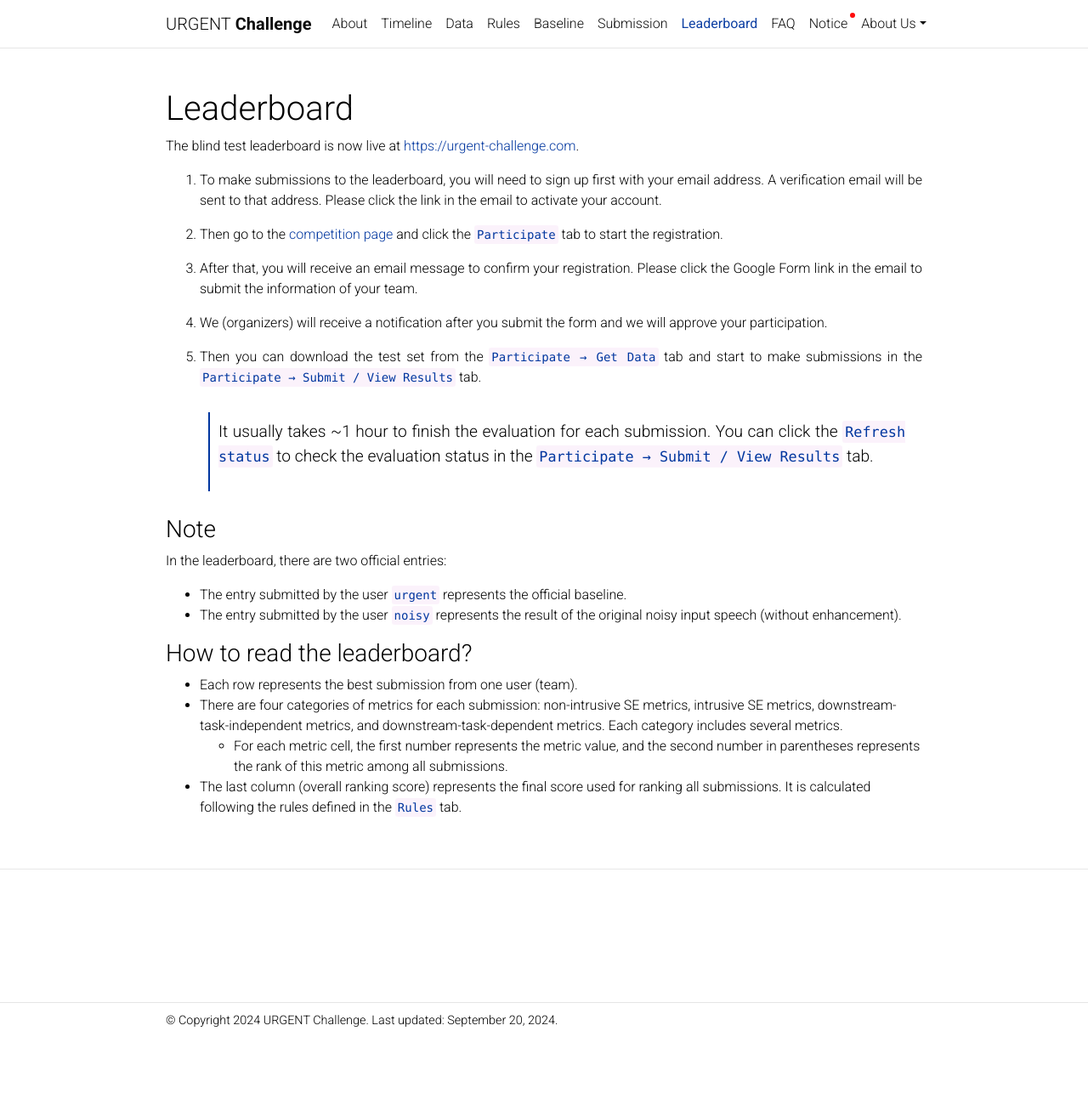
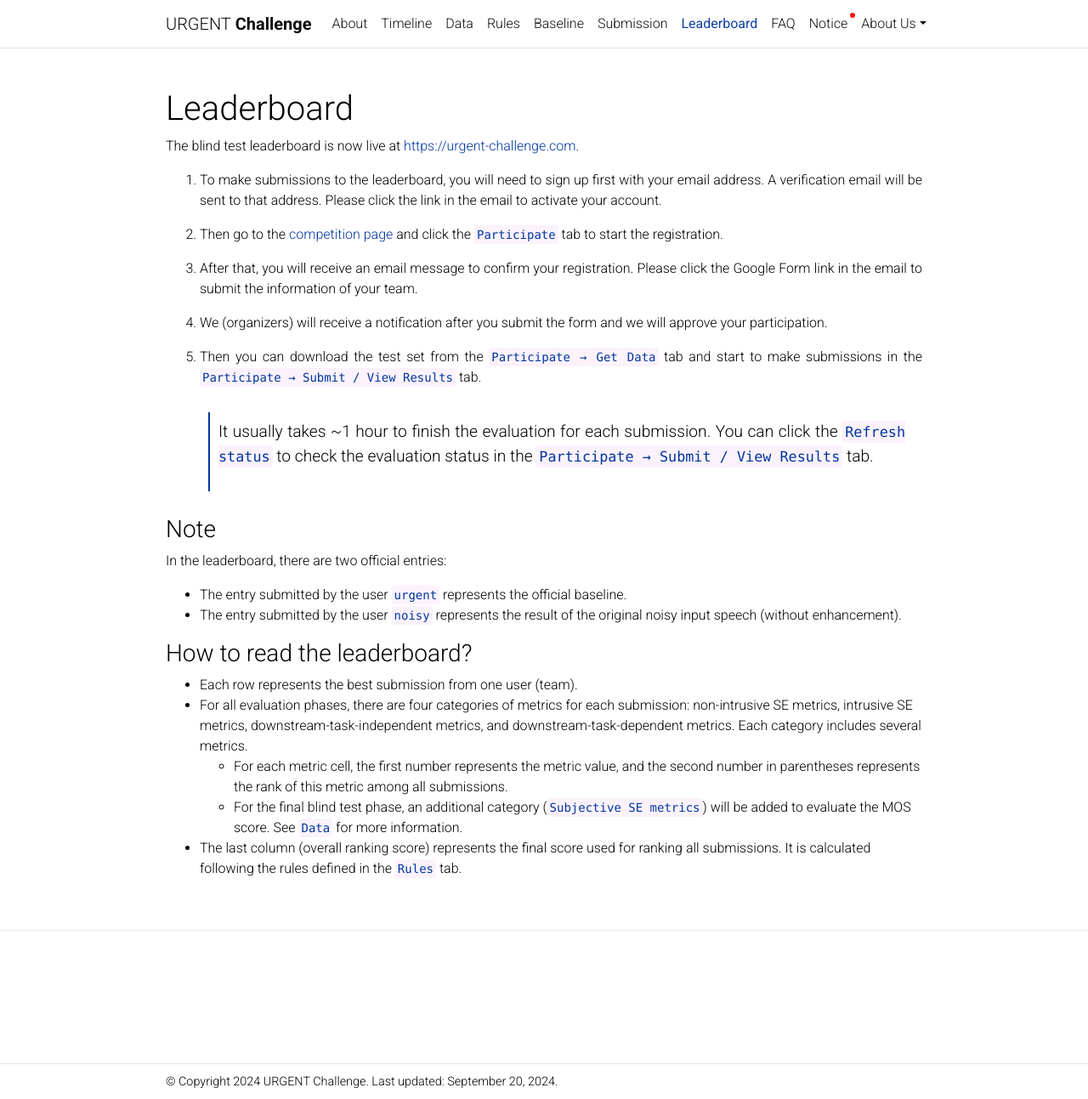
Before and after one commit to urgent-challenge/urgent2024, a Jekyll site: the page built from _pages/leaderboard.md, in a window 1280 px wide and 1293 px high. Shown: the whole window at 85% size. Built offline with Jekyll 4.4.1, drawn with Linux system fonts in a browser that asks for light colours; comment, search, counter and statistics services are not loaded; a style sheet for code colours, icons or effects is not loaded.

Commit message:
Update leaderboard description

```diff
--- a/_pages/leaderboard.md
+++ b/_pages/leaderboard.md
@@ -29,6 +29,7 @@ In the leaderboard, there are two official entries:
 ### How to read the leaderboard?
 
   * Each row represents the best submission from one user (team).
-  * There are four categories of metrics for each submission: non-intrusive SE metrics, intrusive SE metrics, downstream-task-independent metrics, and downstream-task-dependent metrics. Each category includes several metrics.
+  * For all evaluation phases, there are four categories of metrics for each submission: non-intrusive SE metrics, intrusive SE metrics, downstream-task-independent metrics, and downstream-task-dependent metrics. Each category includes several metrics.
       * For each metric cell, the first number represents the metric value, and the second number in parentheses represents the rank of this metric among all submissions.
+      * For the final blind test phase, an additional category (`Subjective SE metrics`) will be added to evaluate the MOS score. See [`Data`](/urgent2024/data) for more information.
   * The last column (overall ranking score) represents the final score used for ranking all submissions. It is calculated following the rules defined in the [`Rules`](/urgent2024/rules) tab.
```
